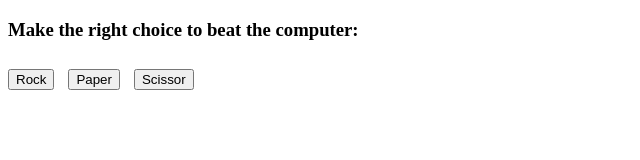
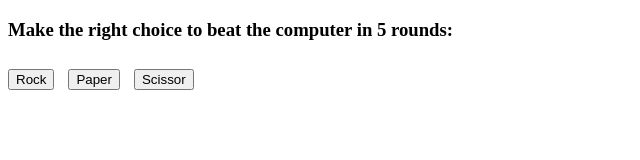
Before and after one commit to kubais/rock-papers-cissors, a plain HTML site: page index.html in a window 1280 px wide. Shown: the whole page, without its empty margins (0-640 px from the left). Drawn offline with Linux system fonts and the light colour scheme.

Commit message:
Wording.

```diff
--- a/index.html
+++ b/index.html
@@ -9,7 +9,7 @@
 <body>
 <div>
     <header>
-        <h3>Make the right choice to beat the computer: </h3>
+        <h3>Make the right choice to beat the computer in 5 rounds: </h3>
     </header>
     <button id="Rock">Rock</button>
     <button id="Paper" style="margin:10px">Paper</button>
```
